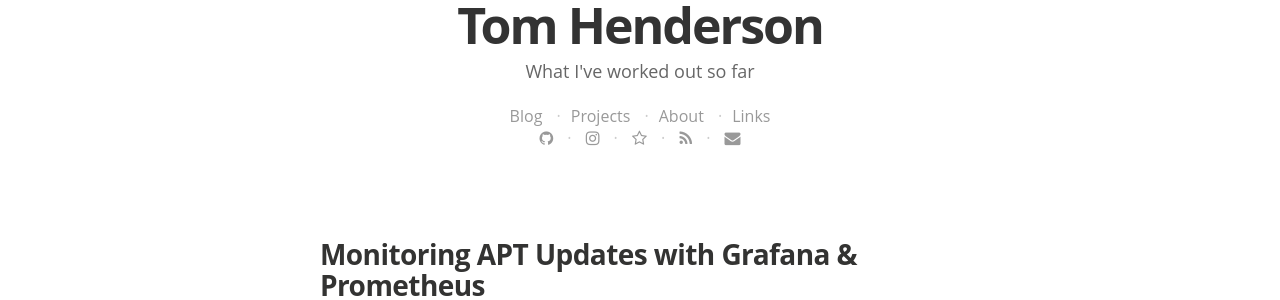
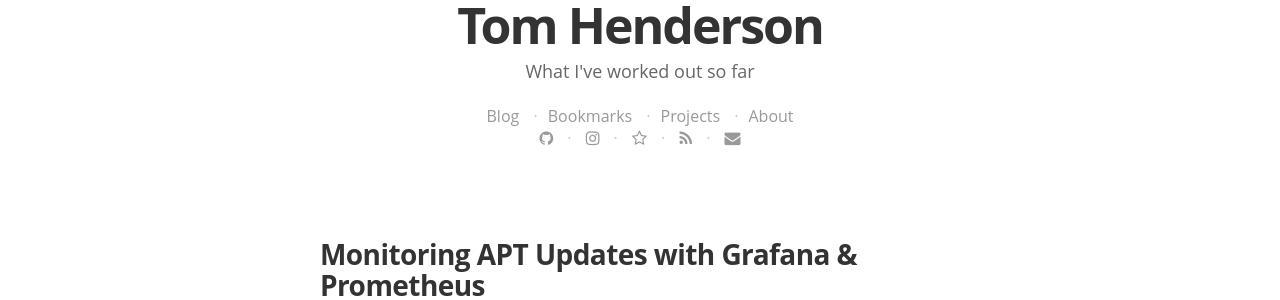
Before and after one commit to tom-henderson/tom-henderson.github.io, a Jekyll site: the page built from index.html, in a window 1280 px wide and 900 px high, scrolled down 379 px. Shown: the part 155-455 px from the top of the window. Built offline with Jekyll 4.4.1, drawn with Linux system fonts in a browser that asks for light colours; some web fonts are replaced; the list of posts is cut into pages by our own code.

Commit message:
Reorder navbar

```diff
--- a/_config.yml
+++ b/_config.yml
@@ -34,12 +34,12 @@ baseurl: ""
 top_nav_pages:
   - title: Blog
     url: /
+  - title: Bookmarks
+    url: /bookmarks/
   - title: Projects
     url: /projects/
   - title: About
     url: /about/
-  - title: Links
-    url: /links/
 
 # social icons and sharing options
 social:
```
